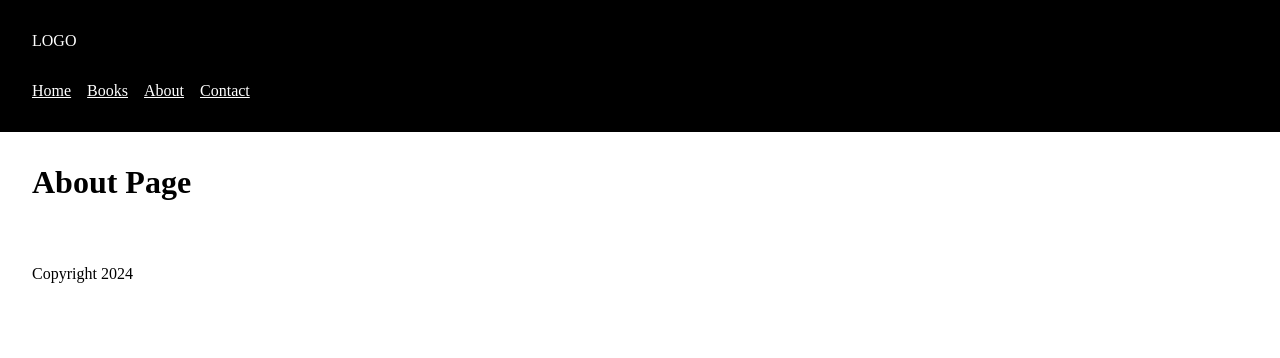
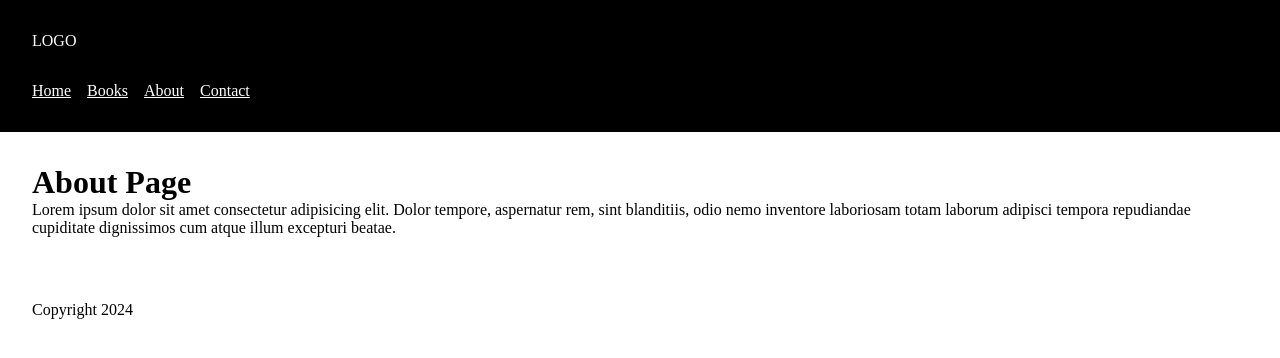
Before and after one commit to Alberto-Monaco/react-library, a React (Vite) app: page /about in a window 1280 px wide. Shown: the top 358 px of the page. Built offline with nearby package versions, Linux system fonts and the light colour scheme.

Commit message:
add paragraph all pages

```diff
--- a/src/pages/About.jsx
+++ b/src/pages/About.jsx
@@ -12,6 +12,11 @@ export default function About() {
 			</header>
 			<main>
 				<h1>About Page</h1>
+				<p>
+					Lorem ipsum dolor sit amet consectetur adipisicing elit. Dolor tempore, aspernatur rem, sint blanditiis, odio
+					nemo inventore laboriosam totam laborum adipisci tempora repudiandae cupiditate dignissimos cum atque illum
+					excepturi beatae.
+				</p>
 			</main>
 			<footer>
 				<p>Copyright 2024</p>
--- a/src/pages/Books.jsx
+++ b/src/pages/Books.jsx
@@ -12,6 +12,11 @@ export default function Books() {
 			</header>
 			<main>
 				<h1>Books Page</h1>
+				<p>
+					Lorem ipsum dolor sit amet consectetur adipisicing elit. Dolor tempore, aspernatur rem, sint blanditiis, odio
+					nemo inventore laboriosam totam laborum adipisci tempora repudiandae cupiditate dignissimos cum atque illum
+					excepturi beatae.
+				</p>
 			</main>
 			<footer>
 				<p>Copyright 2024</p>
--- a/src/pages/Contact.jsx
+++ b/src/pages/Contact.jsx
@@ -12,6 +12,11 @@ export default function Contact() {
 			</header>
 			<main>
 				<h1>Contact Page</h1>
+				<p>
+					Lorem ipsum dolor sit amet consectetur adipisicing elit. Dolor tempore, aspernatur rem, sint blanditiis, odio
+					nemo inventore laboriosam totam laborum adipisci tempora repudiandae cupiditate dignissimos cum atque illum
+					excepturi beatae.
+				</p>
 			</main>
 			<footer>
 				<p>Copyright 2024</p>
```
